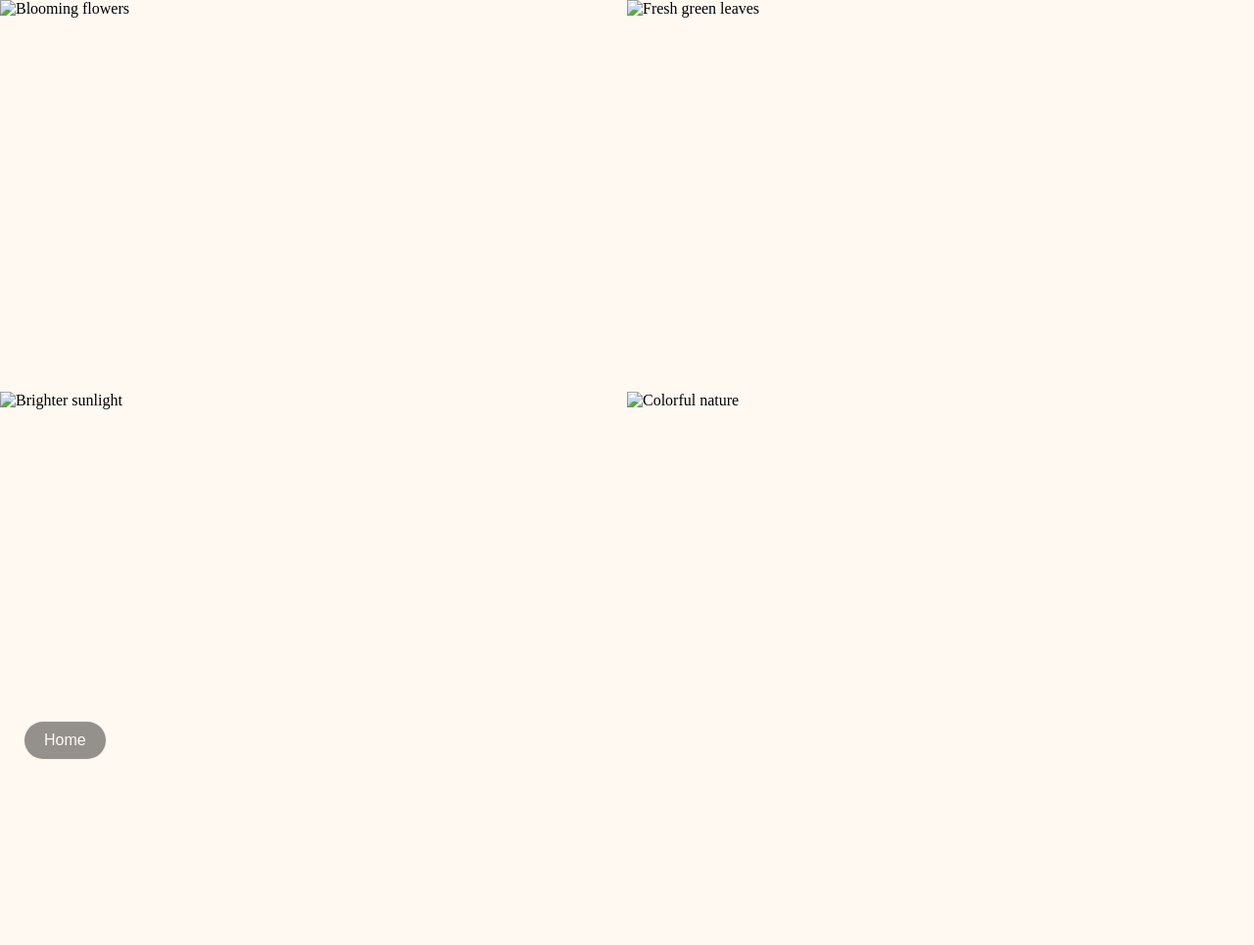
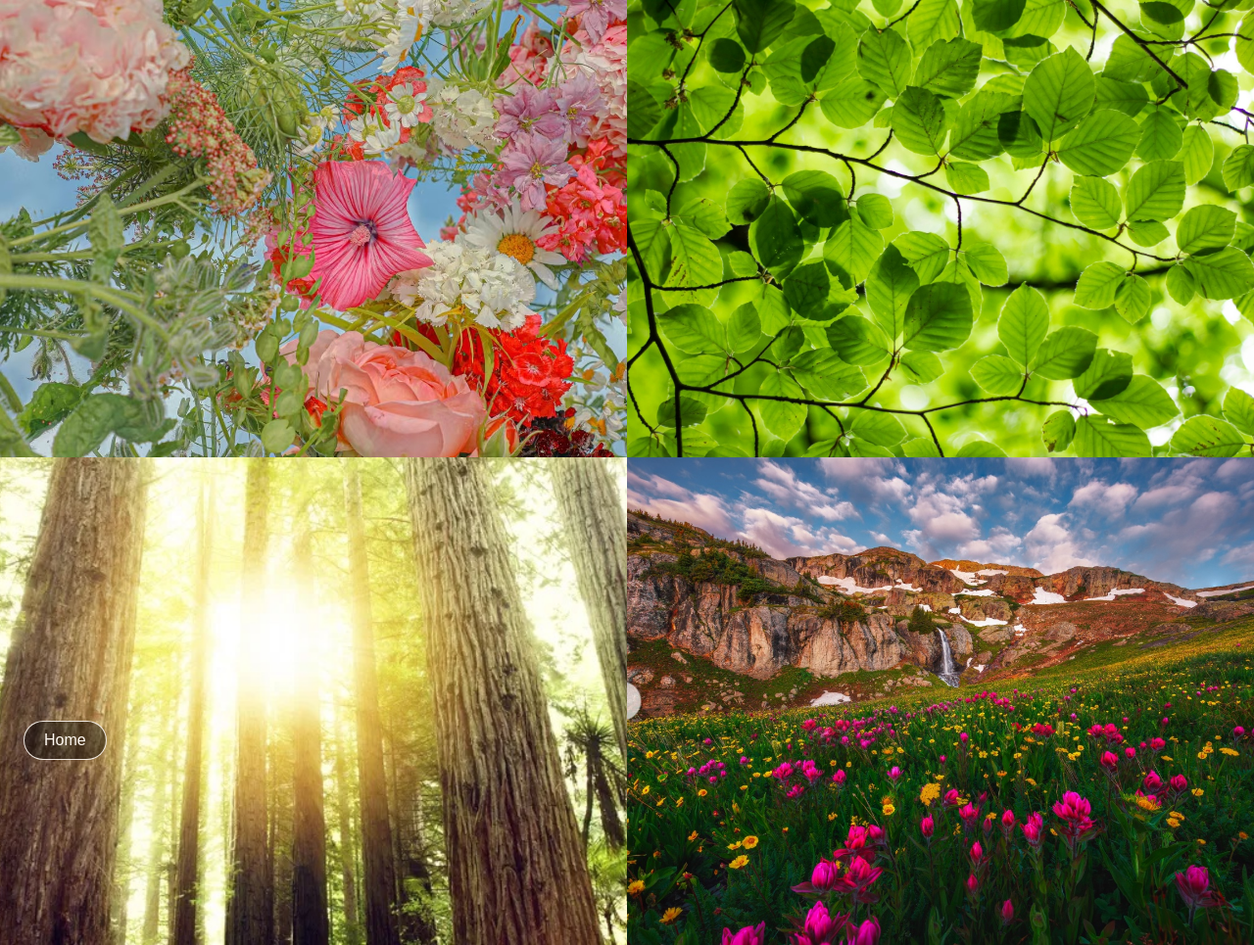
Before and after one commit to Fangj599/project5, a plain HTML site: page page3.html in a window 1280 px wide. Shown: the whole page at 98% size. Before the commit the page ends 800 px from the top, so only its background shows below. Drawn offline with Linux system fonts and the light colour scheme.

Commit message:
Update page3.html

```diff
--- a/page3.html
+++ b/page3.html
@@ -4,20 +4,34 @@
 <meta charset="UTF-8">
 <meta name="viewport" content="width=device-width, initial-scale=1.0">
 <title>What Does Spring Look Like?</title>
+
 <style>
-* { box-sizing: border-box; }
-html, body { width: 100%; height: 100%; margin: 0; }
-body { overflow: hidden; background: #fff9f2; }
+* {
+  box-sizing: border-box;
+}
+
+body {
+  margin: 0;
+  overflow: hidden;
+  background: #fff9f2;
+}
+
 .gallery {
   width: 100%;
   height: 100vh;
   display: grid;
-  grid-template: 1fr 1fr / 1fr 1fr;
+  grid-template-columns: 1fr 1fr;
+  grid-template-rows: 1fr 1fr;
 }
-.gallery img { display: block; width: 100%; height: 100%; min-width: 0; min-height: 0; object-fit: cover; }
+
+.gallery img {
+  width: 100%;
+  height: 100%;
+  object-fit: cover;
+}
+
 .home-link {
   position: fixed;
-  z-index: 2;
   left: 24px;
   bottom: 24px;
   padding: 10px 20px;
@@ -30,13 +44,17 @@ body { overflow: hidden; background: #fff9f2; }
 }
 </style>
 </head>
+
 <body>
+
 <main class="gallery">
-  <img src="images/bloomingflowers.jpg" alt="Blooming flowers">
-  <img src="images/freshgreenleaves.jpg" alt="Fresh green leaves">
-  <img src="images/brightsunlight.jpg" alt="Brighter sunlight">
-  <img src="images/colorfulnature.jpg" alt="Colorful nature">
+  <img src="bloomingflowers.jpg" alt="">
+  <img src="freshgreenleaves.jpg" alt="">
+  <img src="brightsunlight.jpg" alt="">
+  <img src="colorfulnature.jpg" alt="">
 </main>
+
 <a class="home-link" href="index.html">Home</a>
+
 </body>
 </html>
```
